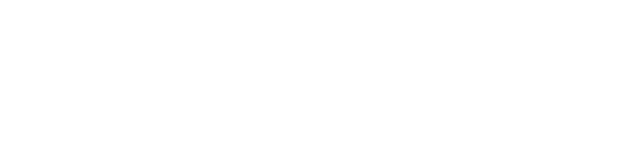
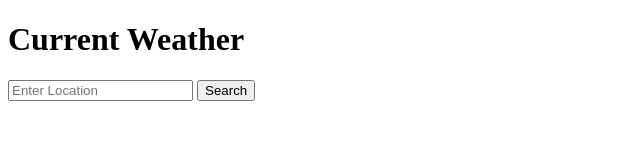
Before and after one commit to beckyh27/m6-hw9-hassler-rebecca, a plain HTML site: page index.html in a window 1280 px wide. Shown: the whole page, without its empty margins (0-640 px from the left). Drawn offline with Linux system fonts and the light colour scheme.

Commit message:
Correct html structure

```diff
--- a/index.html
+++ b/index.html
@@ -5,9 +5,25 @@
   <meta http-equiv="X-UA-Compatible" content="IE=edge">
   <meta name="viewport" content="width=device-width, initial-scale=1.0">
   <link rel="stylesheet" href="style.css">
-  <title>Current Weather by Location</title>
+  <title>Current Weather</title>
 </head>
+
 <body>
+
+  <header>
+    <h1>Current Weather</h1>
+  </header>
+
+  <main>
+
+    <section id="weather"></section>
+
+    <form>
+      <input name="search" id="weather-search" type="text" placeholder="Enter Location">
+      <button type="submit">Search</button>
+    </form>
+
+  </main>
 
   <script src="index.js"></script>
 </body>
```
